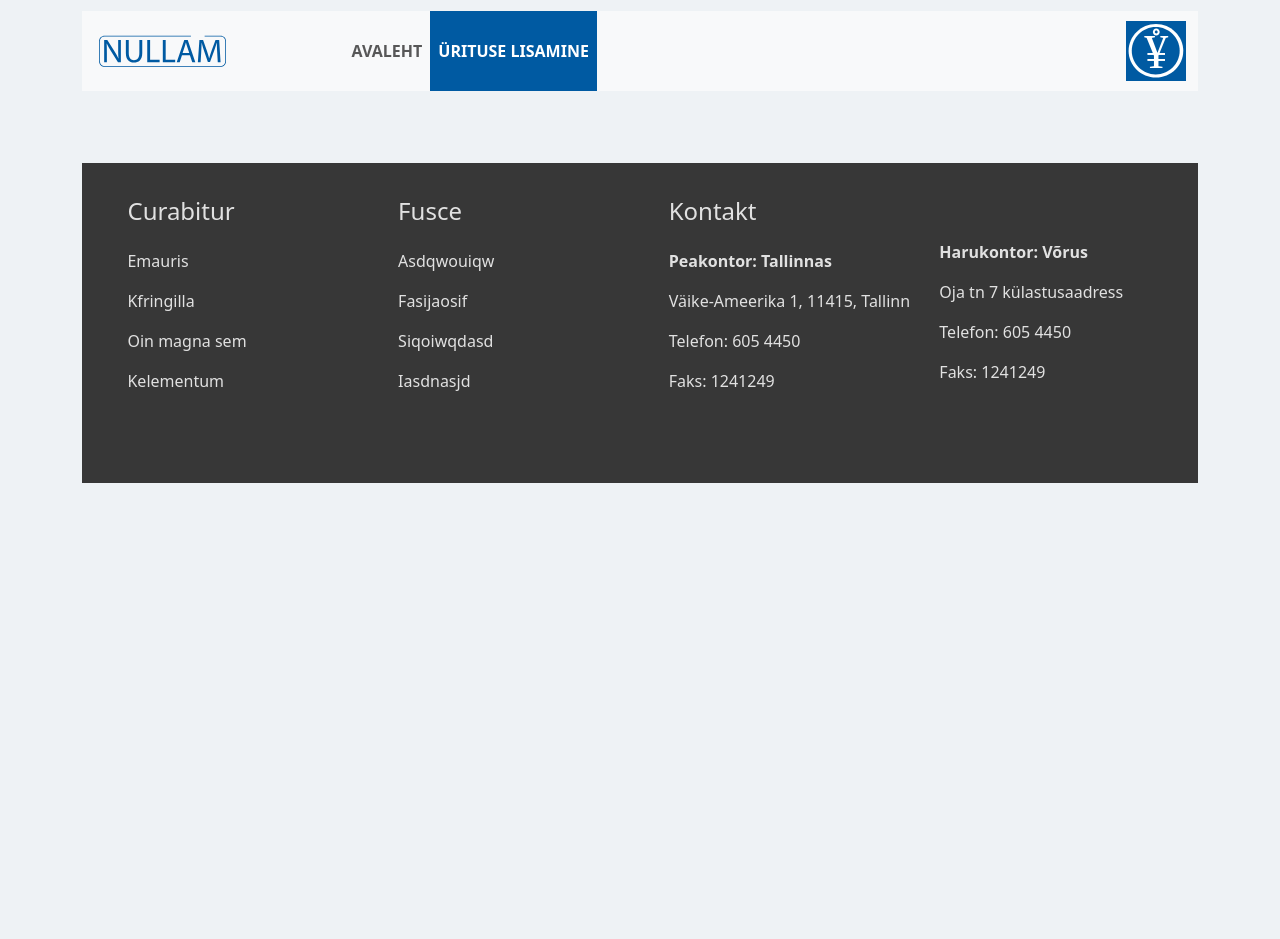
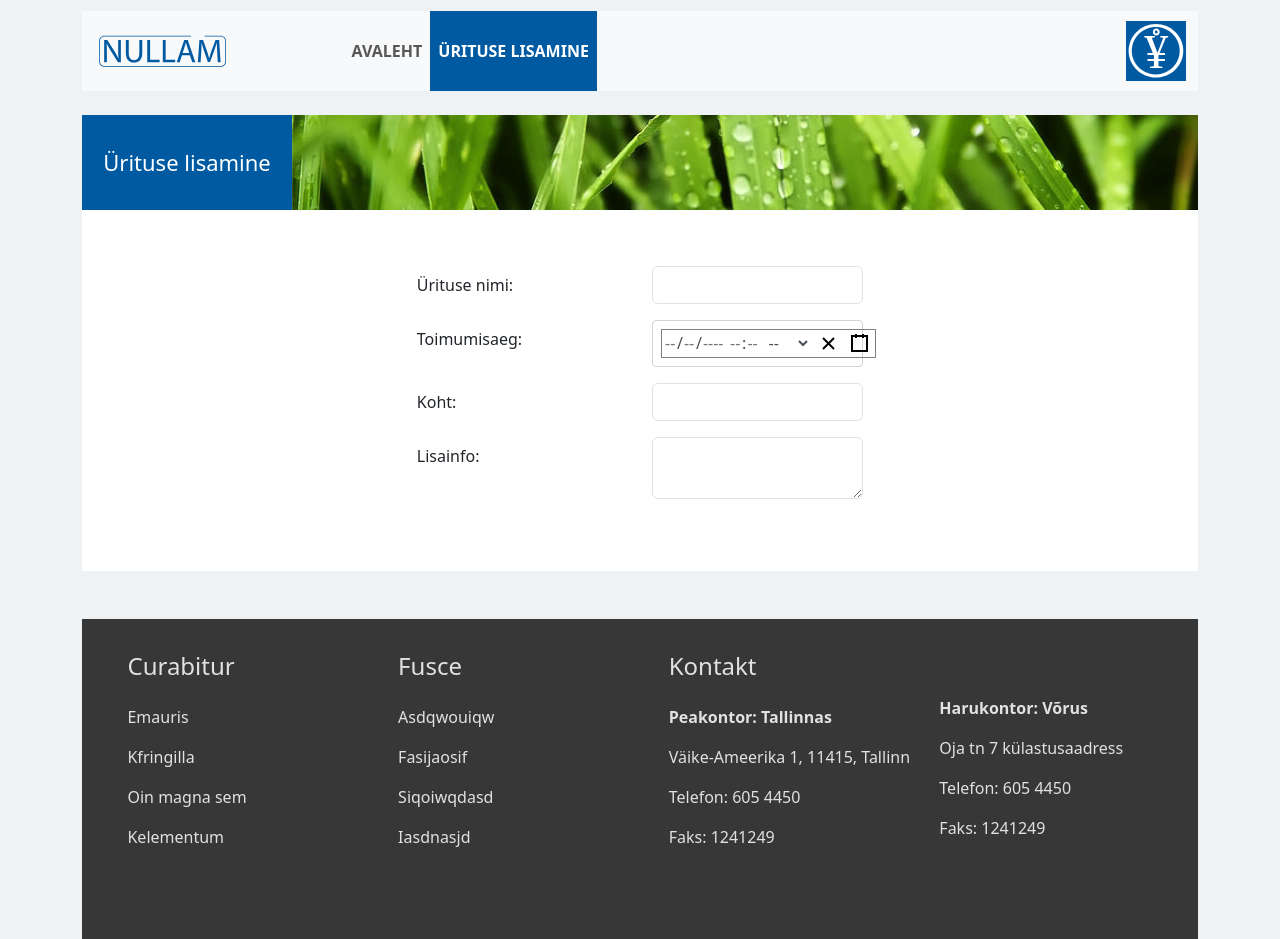
Before and after one commit to adrian996/guest-registration-fe, a React (Vite) app: page /event-add in a window 1280 px wide. Before the commit the page ends 800 px from the top, so only its background shows below. Built offline with nearby package versions, Linux system fonts and the light colour scheme; the HTML template or start-up script is replaced by a standard one.

Commit message:
page title component + other layout improvements

```diff
--- a/package.json
+++ b/package.json
@@ -11,8 +11,10 @@
   },
   "dependencies": {
     "bootstrap": "^5.3.1",
+    "date-fns": "^2.30.0",
     "react": "^18.2.0",
     "react-bootstrap": "^2.8.0",
+    "react-datetime-picker": "^5.5.1",
     "react-dom": "^18.2.0",
     "react-router": "^6.15.0",
     "react-router-bootstrap": "^0.26.2",
--- /dev/null
+++ b/src/components/PageTitle.css
@@ -0,0 +1,27 @@
+.title_wrapper {
+    display: flex;
+    background-color: #005AA2;
+}
+
+.title_wrapper div {
+    display: flex;
+    align-items: center;
+    justify-content: center;
+    width: 50%;
+    color: white;
+    font-weight: 250;
+    font-size: 35px;
+}
+
+@media(max-width: 1400px) {
+    .title_wrapper div {
+        font-size: 22px;
+        width: 20%;
+    }
+}
+/*
+@media(max-width: 1200px) {
+    .title_wrapper div {
+        font-size: 10px;
+    }
+} */
--- /dev/null
+++ b/src/components/PageTitle.tsx
@@ -0,0 +1,15 @@
+import headimage from "../assets/libled_cropped.jpg";
+import "./PageTitle.css";
+
+export default function PageTitle(props: { value: string }) {
+  const title = props.value;
+
+  return (
+    <>
+      <div className="title_wrapper">
+        <div>{title}</div>
+        <img src={headimage} alt="" />
+      </div>
+    </>
+  );
+}
--- a/src/pages/EventAdd.tsx
+++ b/src/pages/EventAdd.tsx
@@ -1,12 +1,68 @@
-import { Container } from "react-bootstrap";
+import { Col, Container, Form, Row } from "react-bootstrap";
 import Footer from "../components/Footer";
 import Header from "../components/Header";
+import PageTitle from "../components/PageTitle";
+import "../styles/EventAdd.css";
+import DateTimePicker from "react-datetime-picker";
+import "react-datetime-picker/dist/DateTimePicker.css";
+import "react-calendar/dist/Calendar.css";
+import "react-clock/dist/Clock.css";
+import { useState } from "react";
 
 export default function EventAdd() {
+  const [value, onChange] = useState(null);
+
   return (
     <>
       <Container>
         <Header />
+      </Container>
+
+      <Container>
+        <PageTitle value="Ürituse lisamine" />
+
+        <Form className="form_wrapper">
+          <Form.Group as={Row} className="mb-3" controlId="formEventName">
+            <Form.Label className="form_label" column>
+              Ürituse nimi:
+            </Form.Label>
+            <Col>
+              <Form.Control />
+            </Col>
+          </Form.Group>
+
+          <Form.Group as={Row} className="mb-3" controlId="formEventDate">
+            <Form.Label className="form_label" column>
+              Toimumisaeg:
+            </Form.Label>
+            <Col>
+              {/* <Form.Control type="date" /> */}
+              <DateTimePicker
+                className="dt_picker"
+                onChange={onChange}
+                value={value}
+              ></DateTimePicker>
+            </Col>
+          </Form.Group>
+
+          <Form.Group as={Row} className="mb-3" controlId="formEventVenue">
+            <Form.Label className="form_label" column>
+              Koht:
+            </Form.Label>
+            <Col>
+              <Form.Control />
+            </Col>
+          </Form.Group>
+
+          <Form.Group as={Row} className="mb-3" controlId="formAdditionalInfo">
+            <Form.Label className="form_label" column>
+              Lisainfo:
+            </Form.Label>
+            <Col>
+              <Form.Control as="textarea" />
+            </Col>
+          </Form.Group>
+        </Form>
       </Container>
 
       <Container>
--- a/src/pages/EventView.tsx
+++ b/src/pages/EventView.tsx
@@ -1,6 +1,7 @@
 import { Container } from "react-bootstrap";
 import Footer from "../components/Footer";
 import Header from "../components/Header";
+import PageTitle from "../components/PageTitle";
 
 export default function EventView() {
   return (
@@ -10,6 +11,10 @@ export default function EventView() {
       </Container>
 
       <Container>
+        <PageTitle value="Osavõtjad" />
+      </Container>
+
+      <Container>
         <Footer />
       </Container>
     </>
--- a/src/pages/ParticipantView.tsx
+++ b/src/pages/ParticipantView.tsx
@@ -1,6 +1,7 @@
 import { Container } from "react-bootstrap";
 import Footer from "../components/Footer";
 import Header from "../components/Header";
+import PageTitle from "../components/PageTitle";
 
 export default function ParticipantView() {
   return (
@@ -10,6 +11,10 @@ export default function ParticipantView() {
       </Container>
 
       <Container>
+        <PageTitle value="Osavõtja info" />
+      </Container>
+
+      <Container>
         <Footer />
       </Container>
     </>
--- /dev/null
+++ b/src/styles/EventAdd.css
@@ -0,0 +1,44 @@
+.form_wrapper {
+    padding: 5% 30%;
+    background-color: white;
+}
+
+.form_label {
+    font-weight: 500;
+}
+
+@media(max-width: 1000px) {
+    .form_wrapper {
+        padding: 5%;
+    }
+}
+
+
+/* custom style for react-datetime-picker */
+.dt_picker {
+    display: block;
+    width: 100%;
+    padding: 8px;
+    font-size: 1rem;
+    line-height: 1.5;
+    color: #495057;
+    background-color: #fff;
+    background-clip: padding-box;
+    border: 1px solid #ced4da;
+    border-radius: 0.25rem;
+    transition: border-color 0.15s ease-in-out, box-shadow 0.15s ease-in-out;
+    outline: 0;
+  }
+
+  /* Style for react-datetime-picker when focused */
+  .dt_picker:focus {
+    border-color: #80bdff;
+    outline: 0;
+    box-shadow: 0 0 0 0.2rem rgba(0, 123, 255, 0.25);
+  }
+
+  /* Style for react-datetime-picker when disabled */
+  .dt_picker:disabled {
+    background-color: #e9ecef;
+    opacity: 1;
+  }
```
Also changed, not shown: src/assets/libled_cropped.jpg (added), 1 other file (tests, documents, lock files or other folders).
